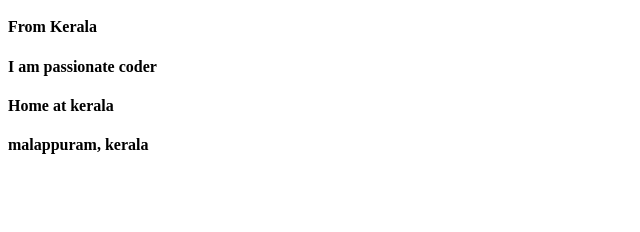
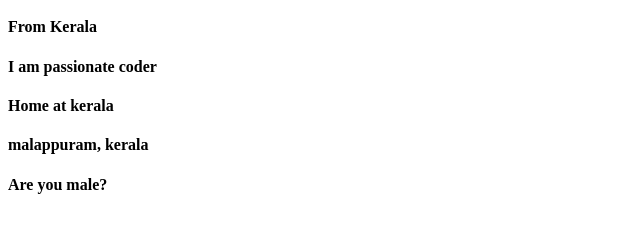
Before and after one commit to navafkp/gittest, a plain HTML site: page index.html in a window 1280 px wide. Shown: the part 48-280 px from the top of the page, without its empty margins (0-640 px from the left). Drawn offline with Linux system fonts and the light colour scheme.

Commit message:
index updated for recursive merge test

```diff
--- a/index.html
+++ b/index.html
@@ -8,5 +8,6 @@
 <h4> I am passionate coder</h4>
 <h4> Home at kerala </h4>
 <h4> malappuram, kerala </h4>
+<h4> Are you male? </h4>
 </body>
 </html>
```
